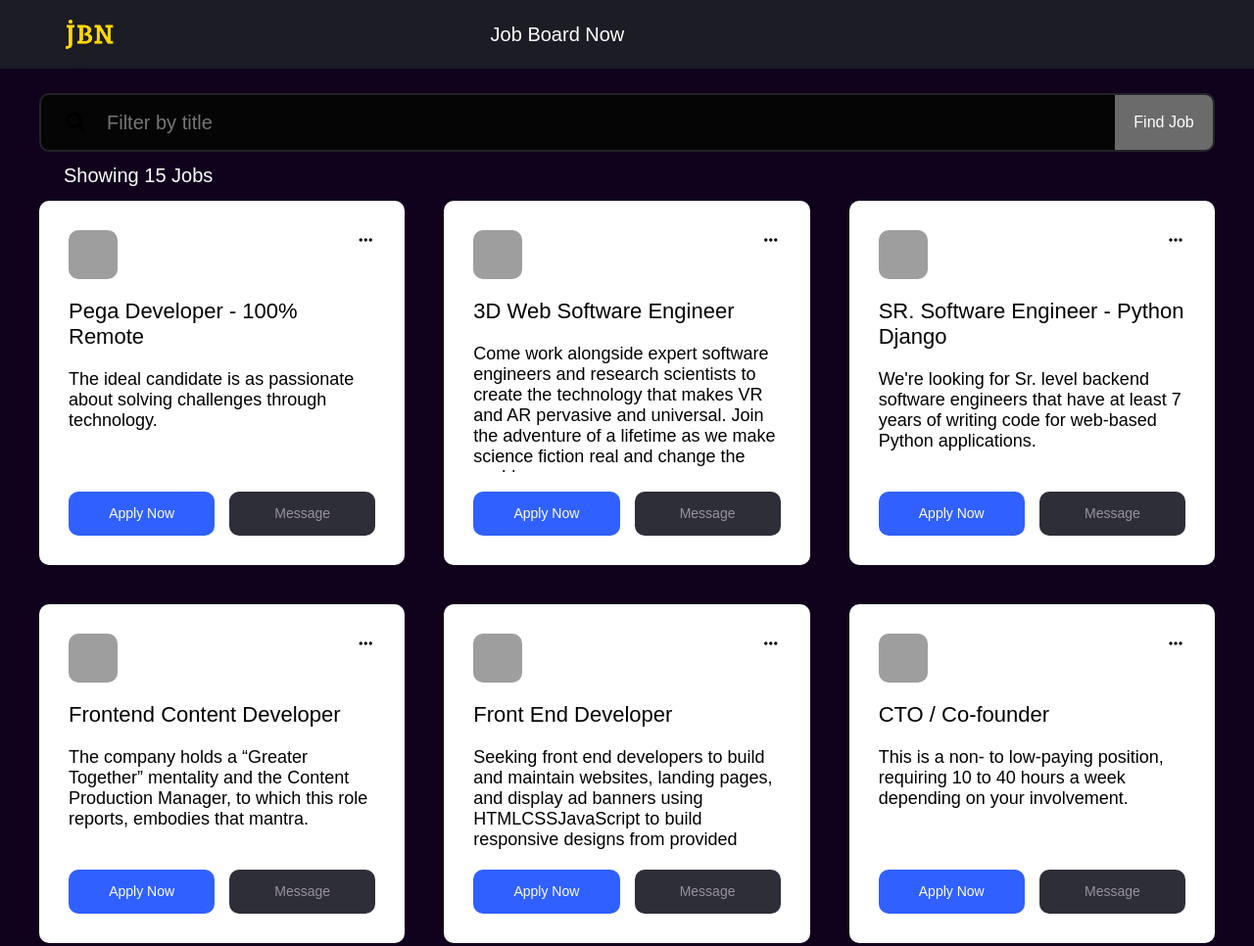
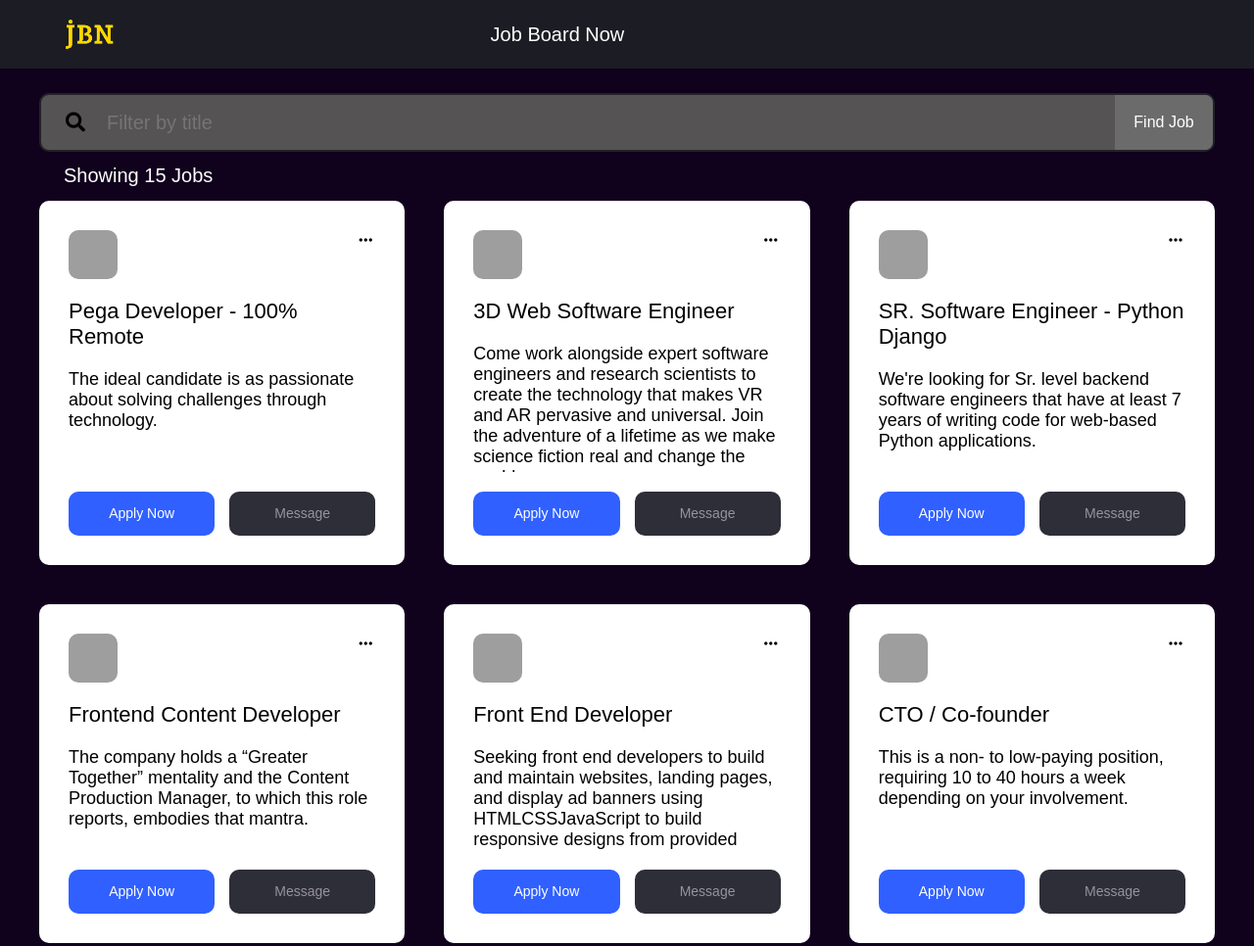
Before and after one commit to arjiq/jobsearch-landing-page, a plain HTML site: page index.html in a window 1280 px wide. Shown: the top 966 px of the page at 98% size. Drawn offline with Linux system fonts and the light colour scheme; grey boxes are pictures that could not be loaded.

Commit message:
minor changes

```diff
--- a/css/style.css
+++ b/css/style.css
@@ -45,7 +45,7 @@ header {
 }
 
 .search-container {
-    background-color: rgb(5, 5, 5);
+    background-color: rgb(85, 83, 83);
     height: 60px;
     border-radius: 10px;
     border: 2px solid #222328;
@@ -65,7 +65,7 @@ header {
     background-color: transparent;
     border: none;
     outline: none;
-    color: white;
+    color: Black;
     font-size: 20px;
     margin-left: 20px;
 }
```
